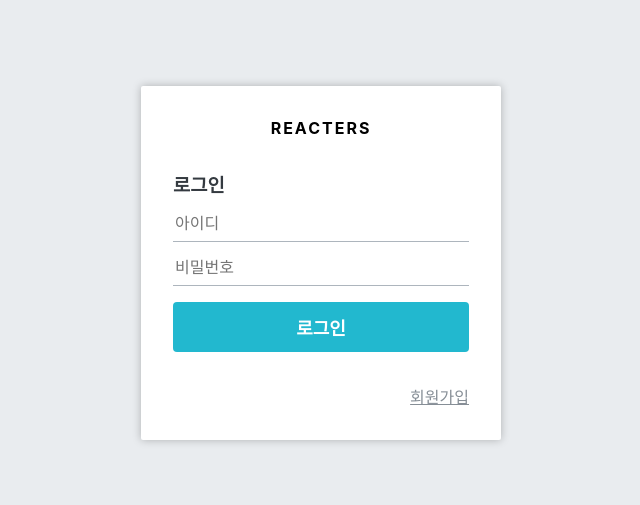
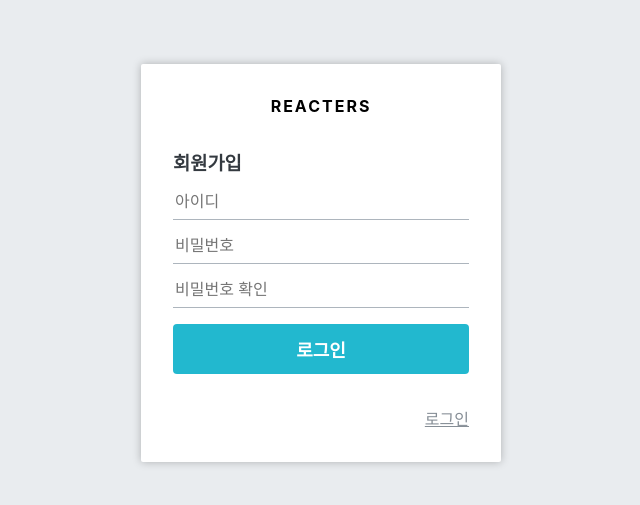
Before and after one commit to onethegarden/blog, a React (Create React App) app in the folder blog-frontend/: page /register in a window 1280 px wide. Shown: the part 137-642 px from the top of the page, without its empty margins (319-959 px from the left). Built offline with nearby package versions, Linux system fonts and the light colour scheme.

Commit message:
login, register 화면 type 설정

```diff
--- a/blog-frontend/src/components/auth/AuthForm.js
+++ b/blog-frontend/src/components/auth/AuthForm.js
@@ -44,13 +44,19 @@
 `;
 
 const ButtonWithMarginTop = styled(Button)`
-    margin-top:1rem;
+  margin-top: 1rem;
 `;
 
-const AuthForm = () => {
+const textMap = {
+  login: '로그인',
+  register: '회원가입',
+};
+
+const AuthForm = ({ type }) => {
+  const text = textMap[type];
   return (
     <AuthFormBlock>
-      <h3>로그인</h3>
+      <h3>{text}</h3>
       <form>
         <StyledInput
           authComplete="username"
@@ -63,10 +69,24 @@
           placeholder="비밀번호"
           type="password"
         />
-        <ButtonWithMarginTop cyan fullWidth>로그인</ButtonWithMarginTop>
+        {type === 'register' && (
+          <StyledInput
+            autoComplete="new-password"
+            name="passwordConfirm"
+            placeholder="비밀번호 확인"
+            type="password"
+          />
+        )}
+        <ButtonWithMarginTop cyan fullWidth>
+          로그인
+        </ButtonWithMarginTop>
       </form>
       <Footer>
-        <Link to="/register">회원가입</Link>
+        {type === 'login' ? (
+          <Link to="/register">회원가입</Link>
+        ) : (
+          <Link to="/login">로그인</Link>
+        )}
       </Footer>
     </AuthFormBlock>
   );
--- a/blog-frontend/src/pages/LoginPage.js
+++ b/blog-frontend/src/pages/LoginPage.js
@@ -6,7 +6,7 @@
   return (
     <div>
       <AuthTemplate>
-        <AuthForm />
+        <AuthForm type = "login"/>
       </AuthTemplate>
     </div>
   );
--- a/blog-frontend/src/pages/RegisterPage.js
+++ b/blog-frontend/src/pages/RegisterPage.js
@@ -5,7 +5,7 @@
 const RegisterPage = () => {
   return (
     <AuthTemplateBlock>
-      <AuthForm />
+      <AuthForm type="register"/>
     </AuthTemplateBlock>
   );
 };
```
